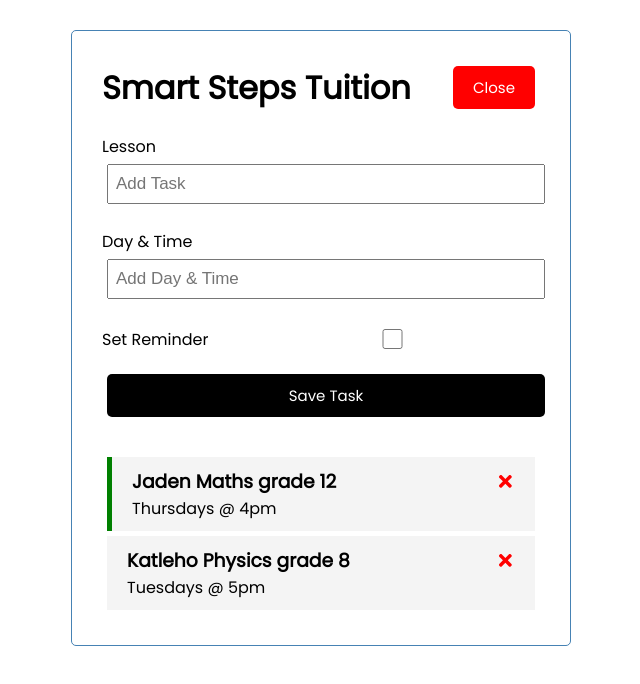
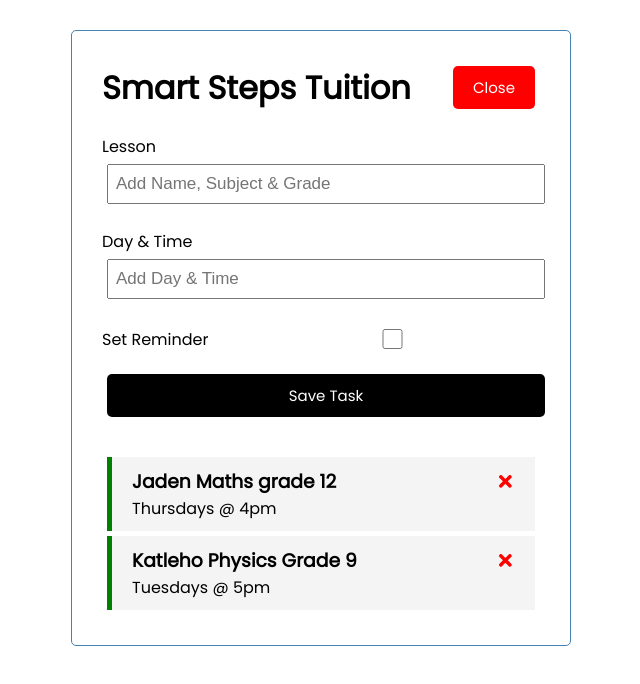
Before and after one commit to BrianScotty/ALX-Tuition-Log, a React (Create React App) app in the folder tuition-log/: page / in a window 1280 px wide. Both pictures are taken after a click on the button "Add Lesson". Shown: the top 684 px of the page, without its empty margins (319-959 px from the left). Built offline with nearby package versions, Linux system fonts and the light colour scheme; data requests are answered from the project's data file.

Commit message:
improvements

```diff
--- /dev/null
+++ b/tuition-log/db.json
@@ -0,0 +1,16 @@
+{
+  "lessons": [
+    {
+      "id": "1",
+      "text": "Jaden Maths grade 12",
+      "day": "Thursdays @ 4pm",
+      "reminder": true
+    },
+    {
+      "id": "b39b",
+      "text": "Katleho Physics Grade 9",
+      "day": "Tuesdays @ 5pm",
+      "reminder": true
+    }
+  ]
+}
--- a/tuition-log/package.json
+++ b/tuition-log/package.json
@@ -4,16 +4,18 @@
   "private": true,
   "dependencies": {
     "cra-template": "1.2.0",
+    "json-server": "^1.0.0-beta.3",
     "react": "^19.0.0",
     "react-dom": "^19.0.0",
     "react-icons": "^5.4.0",
-    "react-scripts": "5.0.1"
+    "react-scripts": "^5.0.1"
   },
   "scripts": {
     "start": "react-scripts start",
     "build": "react-scripts build",
     "test": "react-scripts test",
-    "eject": "react-scripts eject"
+    "eject": "react-scripts eject",
+    "server": "json-server --watch db.json --port 4000"
   },
   "eslintConfig": {
     "extends": [
--- a/tuition-log/src/App.js
+++ b/tuition-log/src/App.js
@@ -1,4 +1,4 @@
-import { useState } from 'react'
+import { useState, useEffect } from 'react'
 import Header from './components/Header'
 import Lessons from './components/Lessons'
 import AddLesson from './components/AddLesson'
@@ -6,40 +6,81 @@ import AddLesson from './components/AddLesson'
 
 const App = () => {
     const [showAddLesson, setShowAddLesson] = useState (false)
-    const [lessons, setLessons] = useState([
-        {
-            id: 1,
-            text: 'Jaden Maths grade 12',
-            day: 'Thursdays @ 4pm',
-            reminder: true,
-        },
-        {
-            id: 2,
-            text: 'Katleho Physics grade 8',
-            day: 'Tuesdays @ 5pm',
-            reminder: false,
-        },
-    ])
+    const [lessons, setLessons] = useState([])
+
+    useEffect(() => {
+        const getLessons = async () => {
+            const lessonsFromServer = await fetchLessons()
+            setLessons(lessonsFromServer)
+        }
+
+        getLessons()
+    }, [])
+
+    // Fetch Lessons
+    const fetchLessons = async () => {
+        const res = await fetch('http://localhost:4000/lessons')
+        const data = await res.json()
+
+        return data
+    }
+
+    // Fetch Lesson
+    const fetchLesson = async (id) => {
+        const res = await fetch(`http://localhost:4000/lessons/${id}`)
+        const data = await res.json()
+
+        return data
+    }
 
     // Add Lesson
-    const addLesson = (lesson) => {
-        const id = Math.floor(Math.random() * 10000) + 1
-        const newLesson = { id, ...lesson }
-        setLessons([...lessons, newLesson])
+    const addLesson = async (lesson) => {
+        const res = await fetch('http://localhost:4000/lessons', {
+            method: 'POST',
+            headers: {
+                'Content-type': 'application/json'
+            },
+            body: JSON.stringify(lesson)
+        })
+
+        const data = await res.json
+
+        setLessons([...lessons, data])
+
+        //const id = Math.floor(Math.random() * 10000) + 1
+        //const newLesson = { id, ...lesson }
+        //setLessons([...lessons, newLesson])
     }
 
     // Delete Lesson
-    const deleteLesson = (id) => {
+    const deleteLesson = async (id) => {
+        await fetch(`http://localhost:4000/lessons/${id}`, {
+            method: 'DELETE'
+        })
+
         setLessons( lessons.filter((lesson) => lesson.id !== id))
     }
 
     // Toggle Reminder
-    const toggleReminder = (id) => {
+    const toggleReminder = async (id) => {
+        const lessonToToggle = await fetchLesson(id)
+        const updLesson = { ...lessonToToggle, reminder: !lessonToToggle.reminder }
+
+        const res = await fetch(`http://localhost:4000/lessons/${id}`, {
+            method: 'PUT',
+            headers: {
+                'Content-type': 'application/json'
+            },
+            body: JSON.stringify(updLesson)
+        })
+
+        const data = await res.json()
+
         setLessons(
             lessons.map((lesson) =>
                 lesson.id === id ? {
                     ...lesson, reminder:
-                        !lesson.reminder
+                        data.reminder
                 } : lesson
             )
         )
--- a/tuition-log/src/components/AddLesson.js
+++ b/tuition-log/src/components/AddLesson.js
@@ -26,7 +26,7 @@ const AddLesson = ({ onAdd }) => {
                 <label>Lesson</label>
                 <input
                     type='text'
-                    placeholder='Add Task'
+                    placeholder='Add Name, Subject & Grade'
                     value={text}
                     onChange={(e) => setText(e.target.value)}
                 />
```
Also changed, not shown: 1 other file (tests, documents, lock files or other folders).
